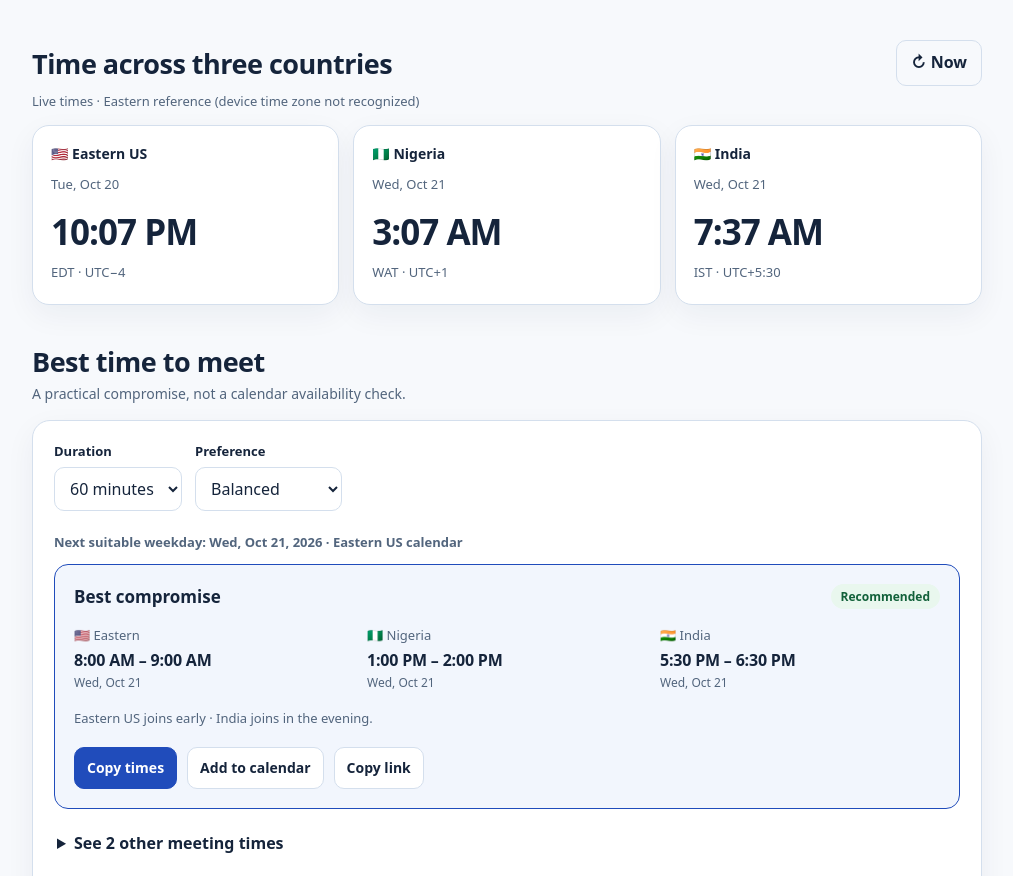
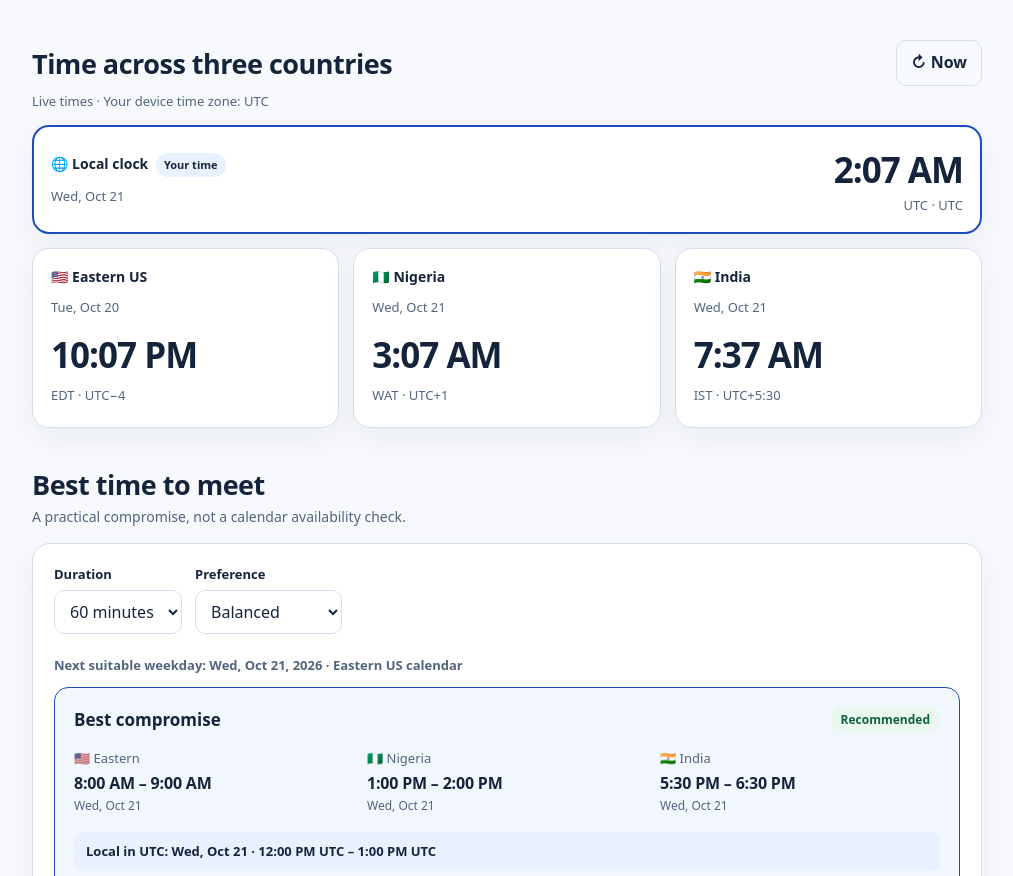
Before and after one commit to hbajaj/time-bridge, a plain HTML site: page index.html in a window 1280 px wide. Shown: the part 76-952 px from the top of the page, without its empty margins (133-1146 px from the left). Drawn offline with Linux system fonts and the light colour scheme.

Commit message:
feat: add visitor-local clock and DST-aware meeting equivalents (TimeBridge v2.1)

```diff
--- a/app.v2.mjs
+++ b/app.v2.mjs
@@ -1,34 +1,40 @@
 /* TimeBridge UI controller — DOM and optional browser capabilities only. */
 import { ZONE_KEYS, NAMES, localDay, localClock, formatTime, formatDate, formatRange, shortOffset, identifyDeviceZone, resolveWall, suggestions, parts, toICS, shareText, validDay } from './time-core.mjs';
+import { createVisitorClock } from './visitor-time.mjs';
 const $ = id => document.getElementById(id);
 const labels = { et:'🇺🇸 Eastern',ng:'🇳🇬 Nigeria',in:'🇮🇳 India' };
 function el(tag,cls,txt){let node=document.createElement(tag);if(cls)node.className=cls;if(txt!==undefined)node.textContent=txt;return node}
 function zoneFromDevice(){try{return Intl.DateTimeFormat().resolvedOptions().timeZone||''}catch{return ''}}
 const deviceZone=zoneFromDevice(),home=identifyDeviceZone(deviceZone);
+const visitorClock=home?null:createVisitorClock(deviceZone);
 $('base').value=home||'et';
 for(const k of ZONE_KEYS){$('card-'+k).classList.toggle('is-home',home===k);$('you-'+k).hidden=home!==k}
-if(!home)$('clock-context').textContent='Live times · Eastern is the reference (your device time zone is not one of the three)';
+$('card-local').hidden=!visitorClock;
+$('clocks').classList.toggle('has-local',Boolean(visitorClock));
+if(visitorClock)$('card-local').setAttribute('aria-label',`Your local time in ${deviceZone}`);
+const liveContext=visitorClock?`Live times · Your device time zone: ${deviceZone}`:home?'Live times · updates automatically':'Live times · Eastern reference (device time zone unavailable)';
+$('clock-context').textContent=liveContext;
 let theme='light';try{theme=localStorage.getItem('timebridge-theme')||(window.matchMedia('(prefers-color-scheme: dark)').matches?'dark':'light')}catch{theme=window.matchMedia?.('(prefers-color-scheme: dark)').matches?'dark':'light'}
 function showTheme(){document.documentElement.dataset.theme=theme;$('theme').textContent=theme==='dark'?'☀ Light':'☾ Dark';$('theme').setAttribute('aria-label',`Switch to ${theme==='dark'?'light':'dark'} mode`);document.querySelector('meta[name="theme-color"]').content=theme==='dark'?'#0d1524':'#f7f9fc'}
 showTheme();$('theme').addEventListener('click',()=>{theme=theme==='dark'?'light':'dark';try{localStorage.setItem('timebridge-theme',theme)}catch{}showTheme()});
 let selected=null,selectedChoice=0,displayedSlots=[];
 function pickerFrom(ms){let p=parts(ms,$('base').value);$('day').value=`${p.year}-${p.month}-${p.day}`;$('time').value=`${p.hour}:${p.minute}`;updateRepeat()}
 function updateRepeat(){const day=$('day').value,time=$('time').value,zone=$('base').value;let options=resolveWall(day,time,zone);$('repeat-wrap').hidden=options.length!==2;if(options.length===2){$('repeat').value=String(Math.min(selectedChoice,1))}else{selectedChoice=0;$('repeat').value='0'}return options}
-function paintClocks(ms){for(const z of ZONE_KEYS){$('clock-'+z).textContent=formatTime(ms,z);$('date-'+z).textContent=formatDate(ms,z)}$('zone-et').textContent=shortOffset(ms,'et')}
+function paintClocks(ms){for(const z of ZONE_KEYS){$('clock-'+z).textContent=formatTime(ms,z);$('date-'+z).textContent=formatDate(ms,z)}$('zone-et').textContent=shortOffset(ms,'et');if(visitorClock){const local=visitorClock.at(ms);$('clock-local').textContent=local.time;$('date-local').textContent=local.date;$('zone-local').textContent=local.zoneLabel}}
 function rangeCells(slot){let grid=el('div','times');for(let zone of ZONE_KEYS){let cell=el('div');cell.append(el('div','meeting-location',labels[zone]));cell.append(el('div','meeting-time',`${formatTime(slot.ms,zone)} – ${formatTime(slot.ms+slot.duration*60000,zone)}`));cell.append(el('div','meeting-date',localDay(slot.ms,zone)===localDay(slot.ms+slot.duration*60000,zone)?formatDate(slot.ms,zone):`${formatDate(slot.ms,zone)} → ${formatDate(slot.ms+slot.duration*60000,zone)}`));grid.append(cell)}return grid}
 function explanation(slot){const compromises=[];for(let z of ZONE_KEYS){let q=slot.values[z];if(q.early)compromises.push(`${NAMES[z]} joins early`);if(q.late)compromises.push(`${NAMES[z]} joins in the evening`)}return compromises.length?compromises.join(' · ')+'.':'All participants are within 9 AM–6 PM local working hours.'}
 function feedback(text){$('feedback').textContent=text}
 async function writeClipboard(text){if(navigator.clipboard?.writeText){try{await navigator.clipboard.writeText(text);return true}catch{}}let field=el('textarea');field.value=text;field.setAttribute('aria-label','Text to copy');field.style.cssText='position:fixed;left:-9999px;top:0';document.body.append(field);field.select();let worked=false;try{worked=document.execCommand('copy')}catch{}field.remove();return worked}
 function meetingURL(slot){let u=new URL(location.href);u.search='';u.hash='';u.searchParams.set('at',String(slot.ms));return u.toString()}
-async function copyTimes(slot){let ok=await writeClipboard(shareText(slot));feedback(ok?'Meeting times copied.':'Could not copy automatically. Select and copy the meeting times from the card.')}
+async function copyTimes(slot){let text=shareText(slot);if(visitorClock)text=text.replace('Please confirm your availability.',`Local (${visitorClock.timeZone}): ${visitorClock.rangeText(slot.ms,slot.duration)}\nPlease confirm your availability.`);let ok=await writeClipboard(text);feedback(ok?'Meeting times copied.':'Could not copy automatically. Select and copy the meeting times from the card.')}
 async function copyLink(slot){if(!/^https?:$/.test(location.protocol)){feedback('A shareable web link becomes available after deployment. Use Copy times for now.');return}let ok=await writeClipboard(meetingURL(slot));feedback(ok?'Shareable link copied.':'Copy failed. Please use your browser address bar.')}
 function addCalendar(slot){let file=new Blob([toICS(slot)],{type:'text/calendar;charset=utf-8'}),url=URL.createObjectURL(file),a=el('a');a.href=url;a.download='TimeBridge-meeting.ics';document.body.append(a);a.click();a.remove();setTimeout(()=>URL.revokeObjectURL(url),1000);feedback('Calendar file downloaded. Import it and confirm attendees before sending.')}
 function actionButton(txt,fn,primary=false){let b=el('button','button button-small'+(primary?' button-primary':''),txt);b.type='button';b.addEventListener('click',fn);return b}
-function card(slot,best,index){let c=el('article',best?'best-card':'other-card');let head=el('div','best-head');head.append(el('strong','',best?($('priority').value==='fair'?'Best compromise':'Best matching time'):`Option ${index+1}`));if(best)head.append(el('span','badge','Recommended'));c.append(head,rangeCells(slot),el('p','explanation',explanation(slot)));const actions=el('div','actions');actions.append(actionButton('Copy times',()=>copyTimes(slot),best),actionButton('Add to calendar',()=>addCalendar(slot)));if(/^https?:$/.test(location.protocol))actions.append(actionButton('Copy link',()=>copyLink(slot)));c.append(actions);return c}
+function card(slot,best,index){let c=el('article',best?'best-card':'other-card');let head=el('div','best-head');head.append(el('strong','',best?($('priority').value==='fair'?'Best compromise':'Best matching time'):`Option ${index+1}`));if(best)head.append(el('span','badge','Recommended'));c.append(head,rangeCells(slot));if(visitorClock)c.append(el('p','visitor-conversion',`Local in ${visitorClock.name}: ${visitorClock.rangeText(slot.ms,slot.duration)}`));c.append(el('p','explanation',explanation(slot)));const actions=el('div','actions');actions.append(actionButton('Copy times',()=>copyTimes(slot),best),actionButton('Add to calendar',()=>addCalendar(slot)));if(/^https?:$/.test(location.protocol))actions.append(actionButton('Copy link',()=>copyLink(slot)));c.append(actions);return c}
 function paintRecommendations(){const after=Date.now();const z=$('base').value,duration=Number($('length').value),preference=$('priority').value;const result=suggestions({zone:z,day:selected===null?null:localDay(selected,z),duration,preference,after});const a=$('best'),others=$('more');a.replaceChildren();others.replaceChildren();feedback('');displayedSlots=result.slots;$('recommend-date').textContent=(selected===null?'Next suitable weekday: ':'Selected date: ')+new Intl.DateTimeFormat('en-US',{weekday:'short',month:'short',day:'numeric',year:'numeric',timeZone:'UTC'}).format(new Date(result.day+'T12:00:00Z'))+` · ${NAMES[z]} calendar`;
 if(!result.slots.length){a.append(el('p','empty',selected!==null?'No future weekday meeting times are available on this date. Select a later weekday, or press Now.':'No suitable meeting time found in the next eight days.'));$('alternatives').hidden=true;return}
 a.append(card(result.slots[0],true,0));for(let i=1;i<result.slots.length;i++)others.append(card(result.slots[i],false,i));$('alternatives').hidden=result.slots.length<2;$('alternatives').querySelector('summary').textContent=`See ${result.slots.length-1} other meeting time${result.slots.length===2?'':'s'}`}
-function showCurrent(){selected=null;selectedChoice=0;const now=Date.now();paintClocks(now);pickerFrom(now);$('clock-context').textContent=home?'Live times · updates automatically':'Live times · Eastern reference (device time zone not recognized)';$('status').textContent='';paintRecommendations()}
+function showCurrent(){selected=null;selectedChoice=0;const now=Date.now();paintClocks(now);pickerFrom(now);$('clock-context').textContent=liveContext;$('status').textContent='';paintRecommendations()}
 function renderSelection(){const ms=selected===null?Date.now():selected;paintClocks(ms);if(selected===null)pickerFrom(ms);paintRecommendations()}
 function apply(){let day=$('day').value,time=$('time').value,zone=$('base').value;let options=updateRepeat();if(!validDay(day)||!/^([01]\d|2[0-3]):[0-5]\d$/.test(time)){$('status').textContent='Select a valid date and time.';return}if(options.length===0){$('status').textContent='This local time does not exist because the clocks jump forward. Choose another time.';return}let index=options.length===2?Number($('repeat').value):0;selected=options[index];selectedChoice=index;paintClocks(selected);$('clock-context').textContent='Selected date and time · not live';$('status').textContent=options.length===2?`Showing the ${index===0?'first (daylight time)':'second (standard time)'} occurrence of this repeated hour.`:'Converted successfully.';paintRecommendations()}
 $('now').addEventListener('click',showCurrent);$('length').addEventListener('change',paintRecommendations);$('priority').addEventListener('change',paintRecommendations);$('base').addEventListener('change',()=>{pickerFrom(selected===null?Date.now():selected);paintRecommendations()});for(const id of ['day','time'])$(id).addEventListener('change',()=>{selectedChoice=0;updateRepeat()});$('repeat').addEventListener('change',e=>{selectedChoice=Number(e.target.value)});$('apply').addEventListener('click',apply);
--- a/index.html
+++ b/index.html
@@ -10,6 +10,7 @@
 </head><body><a class="skip" href="#meeting">Skip to meeting suggestions</a>
 <main class="wrap"><header class="header"><div class="brandline"><span class="logo" aria-hidden="true">↔</span><div><div class="brand">TimeBridge</div><div class="kicker">Three time zones. One clear answer.</div></div></div><button id="theme" class="button button-quiet" type="button" aria-label="Switch theme">☾ Dark</button></header>
 <section class="clocks-section" aria-label="Live clocks"><div class="section-head"><h1>Time across three countries</h1><button class="button button-quiet" id="now" type="button">↻ Now</button></div><p class="context" id="clock-context">Live times · update automatically</p><div class="clocks" id="clocks">
+<article class="clock-card is-home local-clock" id="card-local" aria-label="Your local time" hidden><div class="clock-meta"><div class="location"><span aria-hidden="true">🌐</span> Local clock <span class="home-pill">Your time</span></div><div class="local-date" id="date-local">—</div></div><div class="clock-value" id="clock-local">—</div><div class="zone-label" id="zone-local">Detecting device time zone</div></article>
 <article class="clock-card" id="card-et"><div class="clock-meta"><div class="location"><span aria-hidden="true">🇺🇸</span> Eastern US <span class="home-pill" id="you-et" hidden>Your time</span></div><div class="local-date" id="date-et">—</div></div><div class="clock-value" id="clock-et">—</div><div class="zone-label" id="zone-et">ET</div></article>
 <article class="clock-card" id="card-ng"><div class="clock-meta"><div class="location"><span aria-hidden="true">🇳🇬</span> Nigeria <span class="home-pill" id="you-ng" hidden>Your time</span></div><div class="local-date" id="date-ng">—</div></div><div class="clock-value" id="clock-ng">—</div><div class="zone-label">WAT · UTC+1</div></article>
 <article class="clock-card" id="card-in"><div class="clock-meta"><div class="location"><span aria-hidden="true">🇮🇳</span> India <span class="home-pill" id="you-in" hidden>Your time</span></div><div class="local-date" id="date-in">—</div></div><div class="clock-value" id="clock-in">—</div><div class="zone-label">IST · UTC+5:30</div></article>
@@ -18,4 +19,4 @@
 <div class="meeting-box"><div class="controls"><div class="field"><label for="length">Duration</label><select id="length"><option value="30">30 minutes</option><option value="60" selected>60 minutes</option><option value="90">90 minutes</option></select></div><div class="field"><label for="priority">Preference</label><select id="priority"><option value="fair">Balanced</option><option value="et">Favor Eastern</option><option value="ng">Favor Nigeria</option><option value="in">Favor India</option></select></div></div><p class="date-line" id="recommend-date" aria-live="polite">Finding your next meeting…</p>
 <div id="best" aria-label="Best suggested meeting"></div><details class="alternatives" id="alternatives" hidden><summary>See 2 other meeting times</summary><div id="more" class="more"></div></details><p id="feedback" class="status" role="status" aria-live="polite"></p><p class="fineprint">Recommendations respect 7 AM–9 PM local time, avoid weekends, and account for US daylight saving. Participants must confirm availability.</p></div>
 <details class="adjust" id="adjust"><summary>Convert a date or time <span class="optional">Optional</span></summary><div class="adjust-fields"><div class="field"><label for="base">Time zone</label><select id="base"><option value="et">Eastern US</option><option value="ng">Nigeria</option><option value="in">India</option></select></div><div class="field"><label for="day">Date</label><input id="day" type="date" min="1970-01-01" max="2100-12-31"></div><div class="field"><label for="time">Time</label><input id="time" type="time" step="60"></div><div class="field" id="repeat-wrap" hidden><label for="repeat">Clock change</label><select id="repeat"><option value="0">First occurrence (EDT)</option><option value="1">Second occurrence (EST)</option></select></div><button class="button button-primary" id="apply" type="button">Convert time</button></div><p class="context">Conversions change the clocks; meeting suggestions are ranked for the chosen date.</p><p class="status" id="status" role="status" aria-live="polite"></p></details>
-</section><noscript><p class="status">TimeBridge needs JavaScript enabled to calculate live clocks and meeting times.</p></noscript><footer>“Your time” follows your device’s time-zone setting. No GPS, account or tracking. The scheduler uses your browser’s time-zone data; check public holidays and confirm with participants. <span id="version">TimeBridge v2.0.1</span></footer></main><script type="module" src="app.v2.mjs"></script></body></html>
+</section><noscript><p class="status">TimeBridge needs JavaScript enabled to calculate live clocks and meeting times.</p></noscript><footer>“Your time” follows your device’s time-zone setting, with a local clock worldwide. No GPS, account or tracking. The scheduler uses your browser’s time-zone data; check public holidays and confirm with participants. <span id="version">TimeBridge v2.1.0</span></footer></main><script type="module" src="app.v2.mjs"></script></body></html>
--- /dev/null
+++ b/visitor-time.mjs
@@ -0,0 +1,32 @@
+/* Browser-only visitor time zone formatting. No geolocation, APIs or user storage. */
+export function createVisitorClock(timeZone) {
+  if (!timeZone || typeof timeZone !== 'string') return null;
+  let clock, date, shortZone, dayId;
+  try {
+    const common = { timeZone };
+    clock = new Intl.DateTimeFormat('en-US', { ...common, hour: 'numeric', minute: '2-digit', hour12: true });
+    date = new Intl.DateTimeFormat('en-US', { ...common, weekday: 'short', month: 'short', day: 'numeric' });
+    shortZone = new Intl.DateTimeFormat('en-GB', { ...common, hour: 'numeric', timeZoneName: 'short' });
+    dayId = new Intl.DateTimeFormat('en-CA', { ...common, year: 'numeric', month: '2-digit', day: '2-digit' });
+  } catch { return null; }
+  const name = timeZone === 'Etc/UTC' || timeZone === 'UTC' ? 'UTC' : timeZone.split('/').at(-1).replace(/_/g, ' ').replace(/^Katmandu$/, 'Kathmandu');
+  const asDate = ms => new Date(ms);
+  const abbreviation = ms => shortZone.formatToParts(asDate(ms)).find(part => part.type === 'timeZoneName')?.value || timeZone;
+  const localDateId = ms => {
+    const values = Object.fromEntries(dayId.formatToParts(asDate(ms)).filter(p => p.type !== 'literal').map(p => [p.type, p.value]));
+    return `${values.year}-${values.month}-${values.day}`;
+  };
+  const at = ms => ({
+    time: clock.format(asDate(ms)),
+    date: date.format(asDate(ms)),
+    abbreviation: abbreviation(ms),
+    zoneLabel: `${name} · ${abbreviation(ms)}`
+  });
+  const rangeText = (startMs, duration) => {
+    const endMs = startMs + duration * 60000;
+    const start = at(startMs), end = at(endMs);
+    const endDate = localDateId(startMs) === localDateId(endMs) ? '' : `${end.date} · `;
+    return `${start.date} · ${start.time} ${start.abbreviation} – ${endDate}${end.time} ${end.abbreviation}`;
+  };
+  return { timeZone, name, at, rangeText };
+}
```
Also changed, not shown: styles.v2.css.
